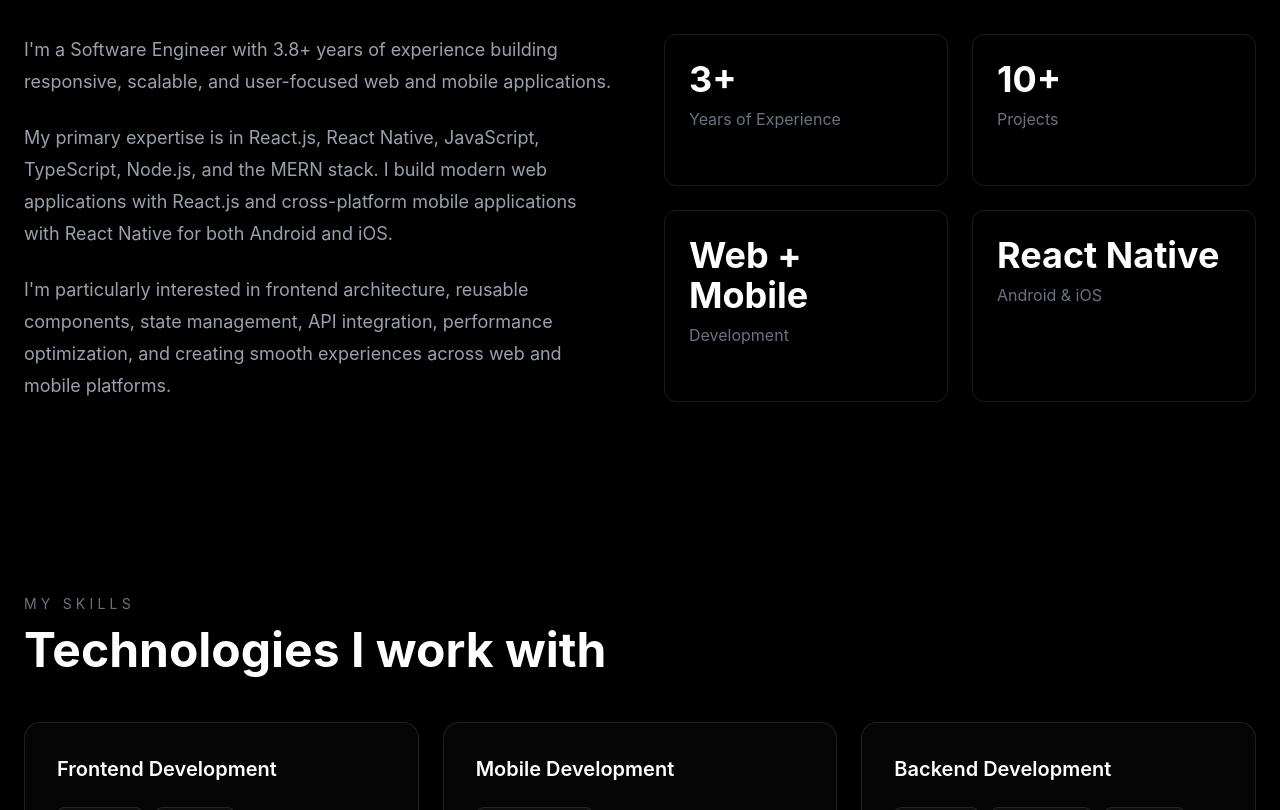
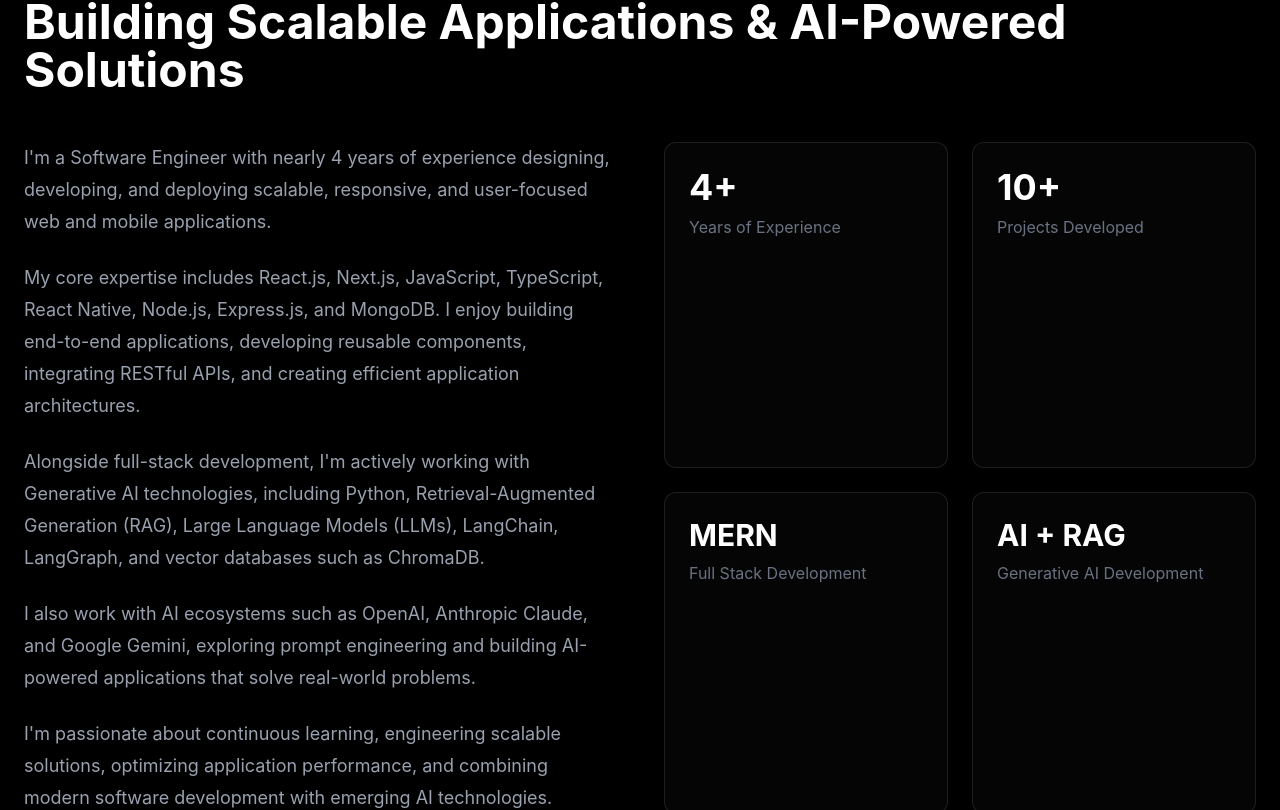
Before and after one commit to sangram72/MY_PORTFOLIO, a React (Vite) app: page / in a window 1280 px wide. Shown: the part 930-1740 px from the top of the page. Built offline with nearby package versions, Linux system fonts and the light colour scheme.

Commit message:
Update About.tsx

```diff
--- a/src/sections/About/About.tsx
+++ b/src/sections/About/About.tsx
@@ -1,6 +1,10 @@
+
 const About = () => {
   return (
-    <section id="about" className="bg-black px-6 py-24">
+    <section
+      id="about"
+      className="bg-black px-6 py-24"
+    >
       <div className="mx-auto max-w-7xl">
 
         {/* Section Heading */}
@@ -8,6 +12,10 @@ const About = () => {
           <p className="mb-3 text-sm uppercase tracking-[0.3em] text-gray-500">
             About Me
           </p>
+
+          <h2 className="text-3xl font-bold text-white md:text-5xl">
+            Building Scalable Applications & AI-Powered Solutions
+          </h2>
         </div>
 
         {/* Content */}
@@ -16,66 +24,80 @@ const About = () => {
           {/* Left */}
           <div>
             <p className="text-lg leading-8 text-gray-400">
-              I'm a Software Engineer with 3.8+ years of experience building
-              responsive, scalable, and user-focused web and mobile
-              applications.
+              I'm a Software Engineer with nearly 4 years of
+              experience designing, developing, and deploying
+              scalable, responsive, and user-focused web and
+              mobile applications.
             </p>
 
             <p className="mt-6 text-lg leading-8 text-gray-400">
-              My primary expertise is in React.js, React Native, JavaScript,
-              TypeScript, Node.js, and the MERN stack. I build modern web
-              applications with React.js and cross-platform mobile
-              applications with React Native for both Android and iOS.
+              My core expertise includes React.js, Next.js,
+              JavaScript, TypeScript, React Native, Node.js,
+              Express.js, and MongoDB. I enjoy building
+              end-to-end applications, developing reusable
+              components, integrating RESTful APIs, and
+              creating efficient application architectures.
             </p>
 
             <p className="mt-6 text-lg leading-8 text-gray-400">
-              I'm particularly interested in frontend architecture,
-              reusable components, state management, API integration,
-              performance optimization, and creating smooth experiences
-              across web and mobile platforms.
+              Alongside full-stack development, I'm actively
+              working with Generative AI technologies,
+              including Python, Retrieval-Augmented Generation
+              (RAG), Large Language Models (LLMs), LangChain,
+              LangGraph, and vector databases such as ChromaDB.
+            </p>
+
+            <p className="mt-6 text-lg leading-8 text-gray-400">
+              I also work with AI ecosystems such as OpenAI,
+              Anthropic Claude, and Google Gemini, exploring
+              prompt engineering and building AI-powered
+              applications that solve real-world problems.
+            </p>
+
+            <p className="mt-6 text-lg leading-8 text-gray-400">
+              I'm passionate about continuous learning,
+              engineering scalable solutions, optimizing
+              application performance, and combining modern
+              software development with emerging AI technologies.
             </p>
           </div>
 
-          {/* Right */}
+          {/* Right - Highlights */}
           <div className="grid grid-cols-2 gap-6">
 
-            <div className="rounded-xl border border-white/10 p-6">
+            <div className="rounded-xl border border-white/10 bg-white/[0.02] p-6 transition hover:border-blue-400/40">
               <h3 className="text-4xl font-bold text-white">
-                3+
+                4+
               </h3>
-
               <p className="mt-2 text-gray-500">
                 Years of Experience
               </p>
             </div>
 
-            <div className="rounded-xl border border-white/10 p-6">
+            <div className="rounded-xl border border-white/10 bg-white/[0.02] p-6 transition hover:border-blue-400/40">
               <h3 className="text-4xl font-bold text-white">
                 10+
               </h3>
-
               <p className="mt-2 text-gray-500">
-                Projects
+                Projects Developed
               </p>
             </div>
 
-            <div className="rounded-xl border border-white/10 p-6">
-              <h3 className="text-4xl font-bold text-white">
-                Web + Mobile
+            <div className="rounded-xl border border-white/10 bg-white/[0.02] p-6 transition hover:border-blue-400/40">
+              <h3 className="text-3xl font-bold text-white">
+                MERN
               </h3>
-
               <p className="mt-2 text-gray-500">
-                Development
+                Full Stack Development
               </p>
             </div>
 
-            <div className="rounded-xl border border-white/10 p-6">
-              <h3 className="text-4xl font-bold text-white">
-                React Native
+            <div className="rounded-xl border border-white/10 bg-white/[0.02] p-6 transition hover:border-blue-400/40">
+              <h3 className="text-3xl font-bold text-white">
+                AI + RAG
               </h3>
-
               <p className="mt-2 text-gray-500">
-                Android & iOS
+                Generative AI Development
               </p>
             </div>
 
```
